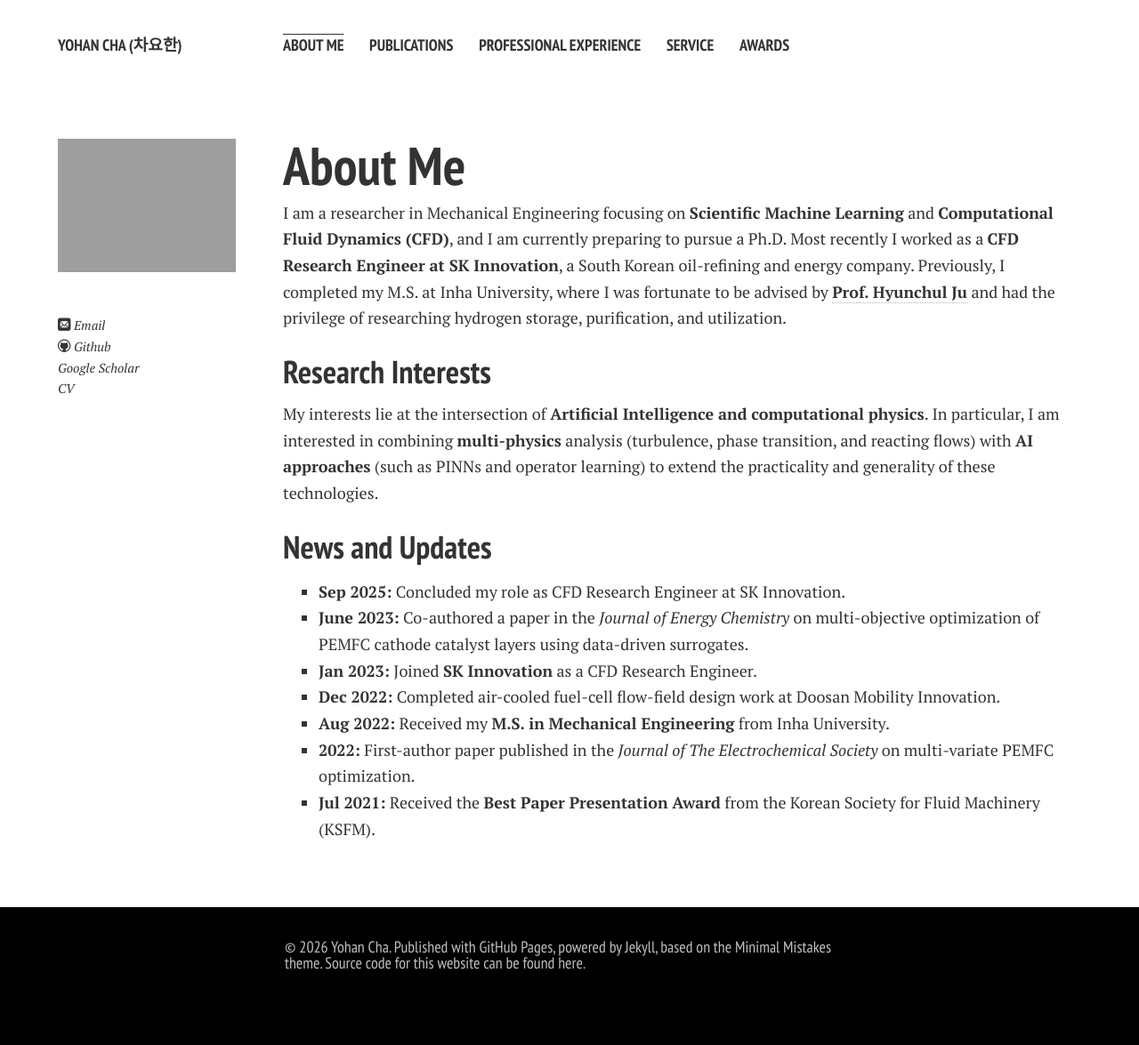
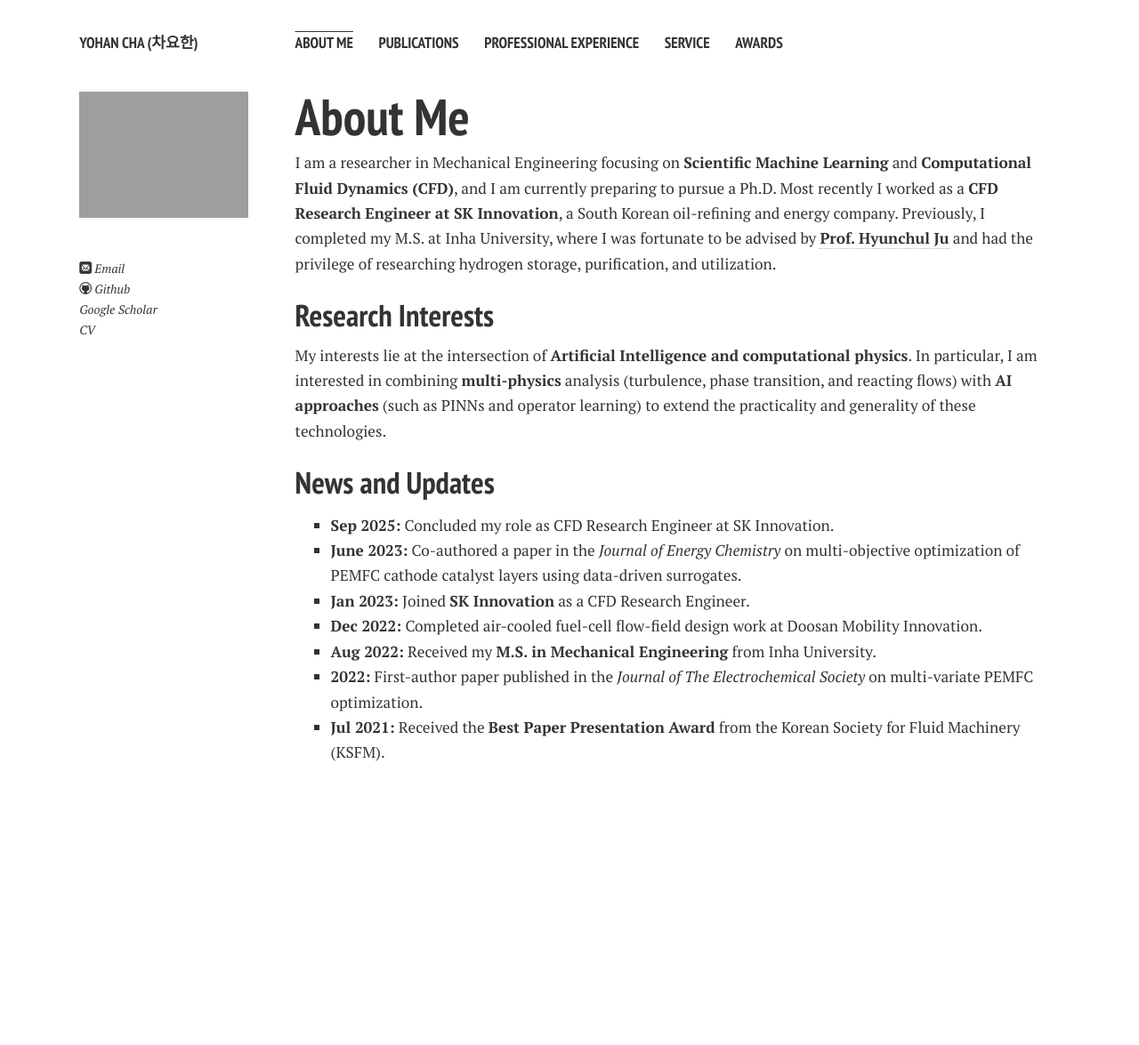
Before and after one commit to powerfulsmooth/powerfulsmooth.github.io, a Jekyll site: the page built from index.md, in a window 1280 px wide. Shown: the whole page at 89% size. Built offline with Jekyll 4.4.1, drawn with Linux system fonts in a browser that asks for light colours; nearby versions of some CDN libraries; comment, search, counter and statistics services are not loaded; a style sheet for code colours, icons or effects is not loaded; our own code applies the rules of GitHub Pages for plain Markdown files; after the commit the page ends 912 px from its top, so only the background shows below that.

Commit message:
Add files via upload

```diff
--- a/_includes/author-bio.html
+++ b/_includes/author-bio.html
@@ -1,4 +1,4 @@
-<img src="{{ site.url }}/images/{{ site.owner.avatar }}" class="bio-photo" alt="{{ site.owner.name }} bio photo" style="width:200px;height:auto;border-radius:0;margin-bottom:1em;"></a>
+<img src="{{ site.url }}/images/{{ site.owner.avatar }}" class="bio-photo" alt="{{ site.owner.name }} bio photo" style="width:11rem;height:auto;border-radius:0;margin-bottom:1em;"></a>
 
 <!-- <h4>{{ site.owner.name }}</h4> -->
 
--- a/_includes/head.html
+++ b/_includes/head.html
@@ -68,26 +68,29 @@
 
 <!-- ===== Custom overrides (Yohan Cha) ===== -->
 <style>
-/* 0) Sticky footer — keep the black footer band pinned to the bottom on tall screens */
-html,body{height:auto;}
-body{display:flex; flex-direction:column; min-height:100vh;}
-#main{flex:1 0 auto;}
-.navigation-wrapper,.footer-wrap{flex-shrink:0;}
+/* 0) Remove the black footer band entirely */
+.footer-wrap{display:none !important;}
 
-/* 1) Content column — capped max-width + centered (balanced on large monitors, fills laptops) */
+/* 1) Fluid scaling — the whole (em/rem-based) design grows/shrinks with the screen,
+      keeping every proportion identical. Bounded so ultrawide screens don't over-grow. */
+html{font-size:clamp(16px, 10.3px + 0.54vw, 26px) !important;}
+
+/* 2) Content column — same ratio as before; max-width in rem so it scales with the root font */
 @media only screen and (min-width:37.5em){
-  .navigation-wrapper,#main{max-width:1150px !important; width:100% !important; margin-left:auto !important; margin-right:auto !important; box-sizing:border-box;}
+  .navigation-wrapper,#main{max-width:64rem !important; width:100% !important; margin-left:auto !important; margin-right:auto !important; box-sizing:border-box;}
   #main article{width:78% !important; margin-left:4% !important; margin-right:0 !important;}
   .article-author-top{width:18% !important; margin-left:0 !important; margin-right:0 !important;}
   .site-name{width:18% !important; margin-left:0 !important; margin-right:0 !important; white-space:nowrap;}
   .top-navigation{width:78% !important; margin-left:4% !important; margin-right:0 !important;}
 }
-/* 2) Publication figure rows: side-by-side, scale with zoom, stack only on mobile.
-      3) Card-style frame (rounded corners + soft shadow) around figures. */
-.pubfig-row{display:flex; flex-wrap:nowrap; gap:20px; align-items:center; margin:18px 0; max-width:920px; padding:18px 20px; background:#fff; border-radius:8px; box-shadow:0 3px 12px rgba(0,0,0,0.16); box-sizing:border-box;}
+/* keep the profile photo inside the sidebar column on any width */
+.article-author-top img,.bio-photo{max-width:100% !important;}
+
+/* 3) Publication figure rows: side-by-side; frame sizes in rem so they scale with the design */
+.pubfig-row{display:flex; flex-wrap:nowrap; gap:1.1rem; align-items:center; margin:1rem 0; max-width:51rem; padding:1rem 1.15rem; background:#fff; border-radius:0.45rem; box-shadow:0 3px 12px rgba(0,0,0,0.16); box-sizing:border-box;}
 .pubfig-row img{min-width:0; height:auto; display:block;}
 @media (max-width:700px){
-  .pubfig-row{flex-wrap:wrap; gap:16px; justify-content:center; max-width:100%; padding:14px;}
+  .pubfig-row{flex-wrap:wrap; gap:1rem; justify-content:center; max-width:100%; padding:0.9rem;}
   .pubfig-row img{flex:none !important; width:auto; max-width:100%; max-height:220px;}
 }
 </style>
```
